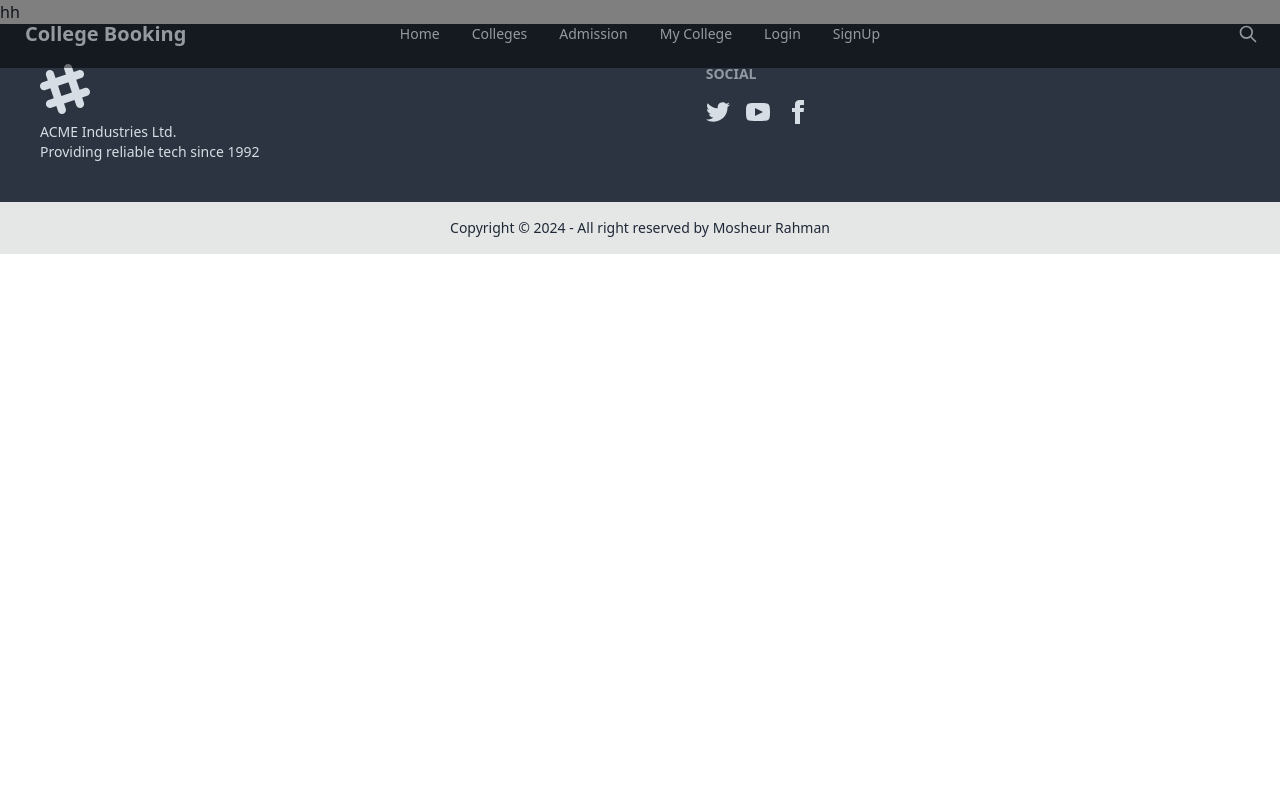
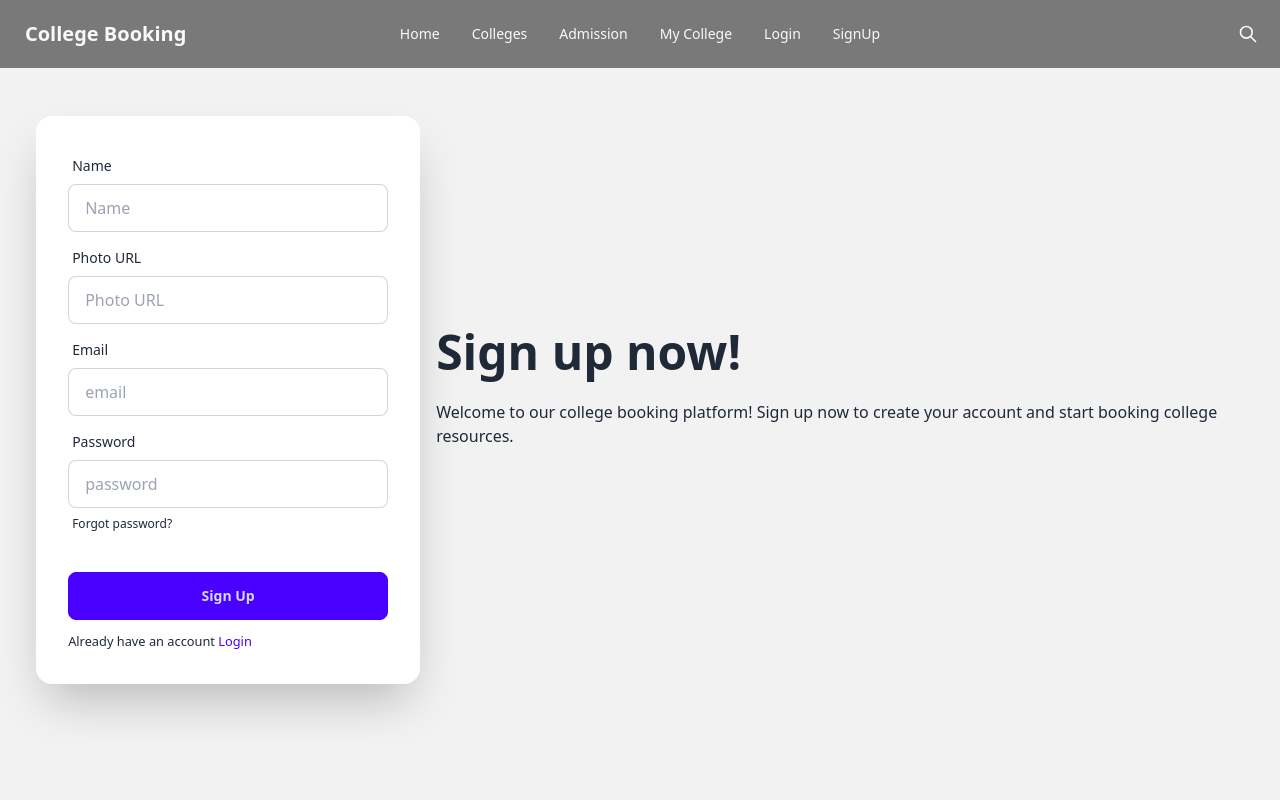
Before and after one commit to mosheurpau/College-booking-client, a React (Vite) app: page /signUp in a window 1280 px wide. Shown: the top 800 px of the page. Built offline with nearby package versions, Linux system fonts and the light colour scheme; no server answers.

Commit message:
added signup section

```diff
--- a/package.json
+++ b/package.json
@@ -18,6 +18,8 @@
     "match-sorter": "^6.3.4",
     "react": "^18.2.0",
     "react-dom": "^18.2.0",
+    "react-helmet-async": "^2.0.4",
+    "react-hook-form": "^7.51.3",
     "react-responsive-carousel": "^3.2.23",
     "react-router-dom": "^6.22.3",
     "react-simple-captcha": "^9.3.1",
--- a/src/main.jsx
+++ b/src/main.jsx
@@ -4,13 +4,16 @@ import "./index.css";
 import { RouterProvider } from "react-router-dom";
 import { router } from "./Routes/Routes";
 import AuthProvider from "./providers/AuthProvider";
+import { HelmetProvider } from "react-helmet-async";
 
 ReactDOM.createRoot(document.getElementById("root")).render(
   <React.StrictMode>
     <AuthProvider>
-      <div className="max-w-screen-xl mx-auto">
-        <RouterProvider router={router} />
-      </div>
+      <HelmetProvider>
+        <div className="max-w-screen-xl mx-auto">
+          <RouterProvider router={router} />
+        </div>
+      </HelmetProvider>
     </AuthProvider>
   </React.StrictMode>
 );
--- a/src/pages/Login/Login.jsx
+++ b/src/pages/Login/Login.jsx
@@ -7,6 +7,7 @@ import {
 import { AuthContext } from "../../providers/AuthProvider";
 import { Link, useLocation, useNavigate } from "react-router-dom";
 import Swal from "sweetalert2";
+import { Helmet } from "react-helmet-async";
 
 const Login = () => {
   const [disabled, setDisabled] = useState(true);
@@ -53,7 +54,9 @@ const Login = () => {
 
   return (
     <>
-      <title>College Booking | Login</title>
+      <Helmet>
+        <title>College Booking | Login</title>
+      </Helmet>
 
       <div className="hero min-h-screen bg-base-200">
         <div className="hero-content flex-col md:flex-row-reverse">
--- a/src/pages/SignUp/SignUp.jsx
+++ b/src/pages/SignUp/SignUp.jsx
@@ -1,8 +1,162 @@
+import { useContext } from "react";
+import { useForm } from "react-hook-form";
+import { AuthContext } from "../../providers/AuthProvider";
+import { Link, useNavigate } from "react-router-dom";
+import Swal from "sweetalert2";
+import { Helmet } from "react-helmet-async";
+
 const SignUp = () => {
+  const {
+    register,
+    handleSubmit,
+    reset,
+    formState: { errors },
+  } = useForm();
+  const { createUser, updateUserProfile } = useContext(AuthContext);
+  const navigate = useNavigate();
+
+  const onSubmit = (data) => {
+    console.log(data);
+    createUser(data.email, data.password).then((result) => {
+      const loggedUser = result.user;
+      console.log(loggedUser);
+      updateUserProfile(data.name, data.photoURL)
+        .then(() => {
+          console.log("user profile info updated");
+          reset();
+          Swal.fire({
+            position: "top-end",
+            icon: "success",
+            title: "User created successfully.",
+            showConfirmButton: false,
+            timer: 1500,
+          });
+          navigate("/");
+        })
+        .catch((error) => console.log(error));
+    });
+  };
+
   return (
-    <div>
-      <h2>hh</h2>
-    </div>
+    <>
+      <Helmet>
+        <title>College Booking | Sign Up</title>
+      </Helmet>
+      <div className="hero min-h-screen bg-base-200">
+        <div className="hero-content flex-col lg:flex-row-reverse">
+          <div className="text-center lg:text-left">
+            <h1 className="text-5xl font-bold">Sign up now!</h1>
+            <p className="py-6">
+              Welcome to our college booking platform! Sign up now to create
+              your account and start booking college resources.
+            </p>
+          </div>
+          <div className="card flex-shrink-0 w-full max-w-sm shadow-2xl bg-base-100">
+            <form onSubmit={handleSubmit(onSubmit)} className="card-body">
+              <div className="form-control">
+                <label className="label">
+                  <span className="label-text">Name</span>
+                </label>
+                <input
+                  type="text"
+                  {...register("name", { required: true })}
+                  name="name"
+                  placeholder="Name"
+                  className="input input-bordered"
+                />
+                {errors.name && (
+                  <span className="text-red-600">Name is required</span>
+                )}
+              </div>
+              <div className="form-control">
+                <label className="label">
+                  <span className="label-text">Photo URL</span>
+                </label>
+                <input
+                  type="text"
+                  {...register("photoURL", { required: true })}
+                  placeholder="Photo URL"
+                  className="input input-bordered"
+                />
+                {errors.photoURL && (
+                  <span className="text-red-600">Photo URL is required</span>
+                )}
+              </div>
+              <div className="form-control">
+                <label className="label">
+                  <span className="label-text">Email</span>
+                </label>
+                <input
+                  type="email"
+                  {...register("email", { required: true })}
+                  name="email"
+                  placeholder="email"
+                  className="input input-bordered"
+                />
+                {errors.email && (
+                  <span className="text-red-600">Email is required</span>
+                )}
+              </div>
+              <div className="form-control">
+                <label className="label">
+                  <span className="label-text">Password</span>
+                </label>
+                <input
+                  type="password"
+                  {...register("password", {
+                    required: true,
+                    minLength: 6,
+                    maxLength: 20,
+                    pattern: /(?=.*[A-Z])(?=.*[!@#$&*])(?=.*[0-9])(?=.*[a-z])/,
+                  })}
+                  placeholder="password"
+                  className="input input-bordered"
+                />
+                {errors.password?.type === "required" && (
+                  <p className="text-red-600">Password is required</p>
+                )}
+                {errors.password?.type === "minLength" && (
+                  <p className="text-red-600">Password must be 6 characters</p>
+                )}
+                {errors.password?.type === "maxLength" && (
+                  <p className="text-red-600">
+                    Password must be less than 20 characters
+                  </p>
+                )}
+                {errors.password?.type === "pattern" && (
+                  <p className="text-red-600">
+                    Password must have one Uppercase one lower case, one number
+                    and one special character.
+                  </p>
+                )}
+                <label className="label">
+                  <a href="#" className="label-text-alt link link-hover">
+                    Forgot password?
+                  </a>
+                </label>
+              </div>
+              <div className="form-control mt-6">
+                <input
+                  className="btn btn-primary"
+                  type="submit"
+                  value="Sign Up"
+                />
+              </div>
+              <div>
+                <p>
+                  <small>
+                    Already have an account{" "}
+                    <Link className="text-primary" to="/login">
+                      Login
+                    </Link>
+                  </small>
+                </p>
+              </div>
+            </form>
+          </div>
+        </div>
+      </div>
+    </>
   );
 };
 
```
Also changed, not shown: 1 other file (tests, documents, lock files or other folders).
